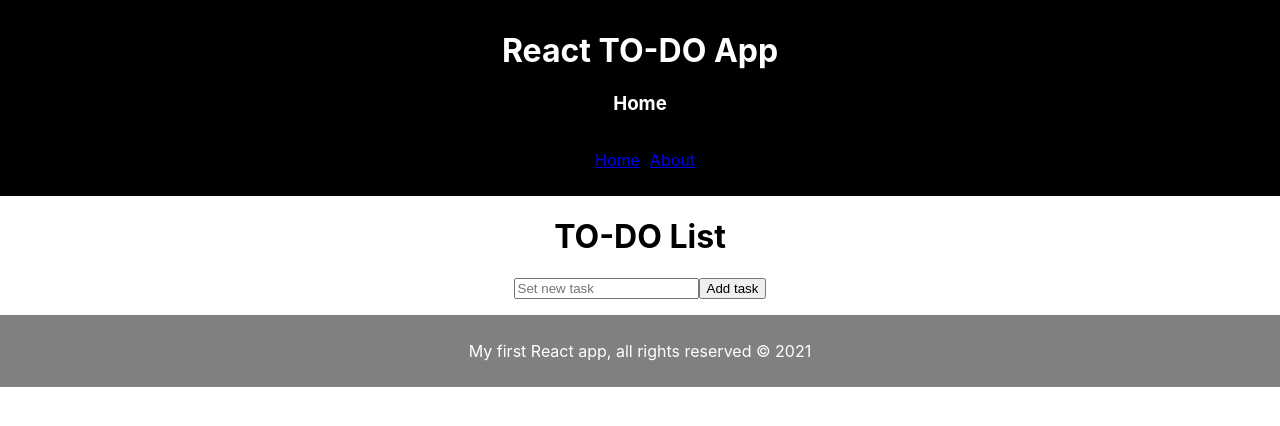
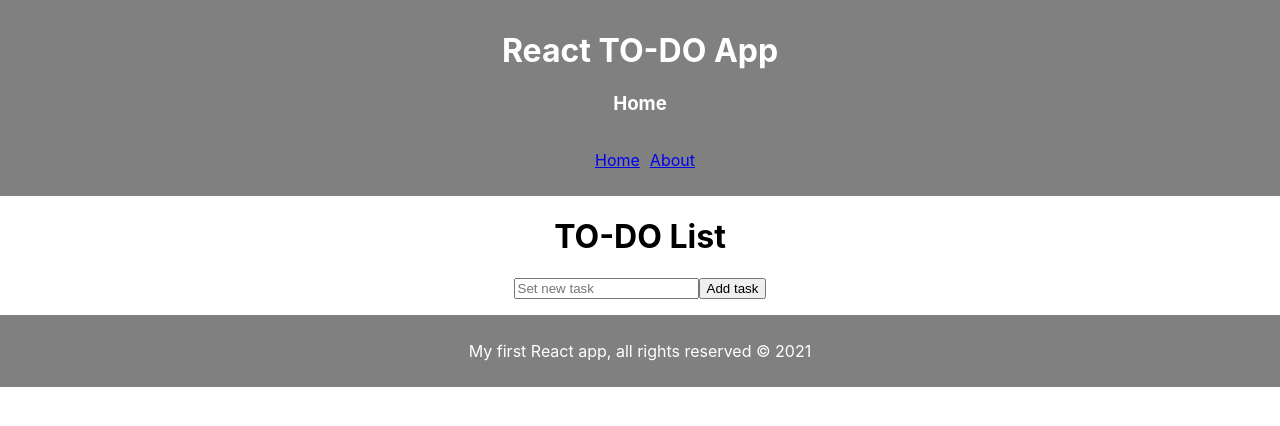
Before and after one commit to schmidtchristopher1/my_first_ReactApp, a React (Create React App) app: page / in a window 1280 px wide. Shown: the top 426 px of the page. Built offline with nearby package versions, Linux system fonts and the light colour scheme.

Commit message:
Change Header background color from black to grey

```diff
--- a/src/components/Header.js
+++ b/src/components/Header.js
@@ -23,7 +23,7 @@ function Header(props) {
 
 const styles = {
 	header: {
-		backgroundColor: "black",
+		backgroundColor: "grey",
 		color: "white",
 		textAlign: "center",
 		padding: "10px",
```
